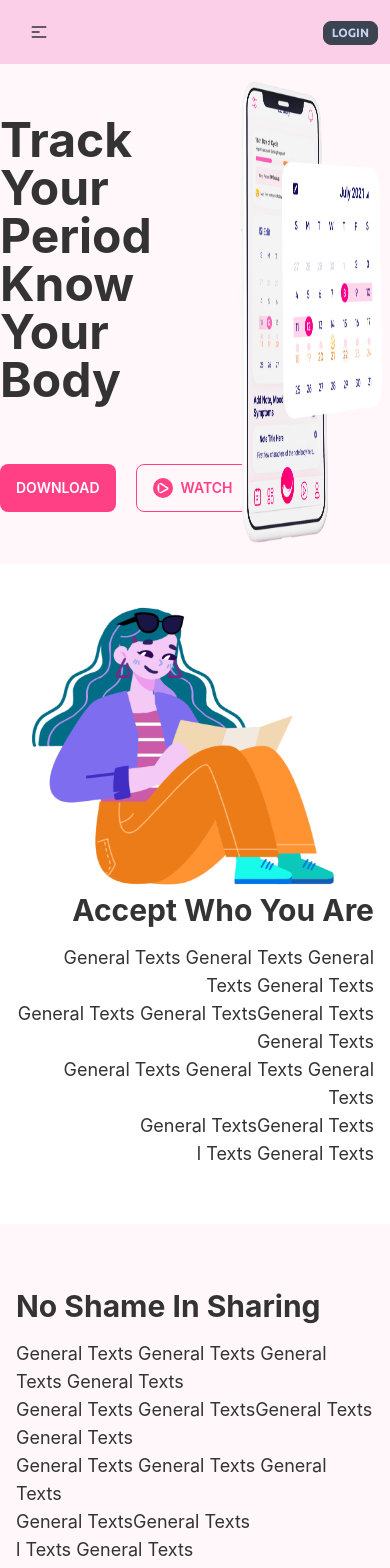
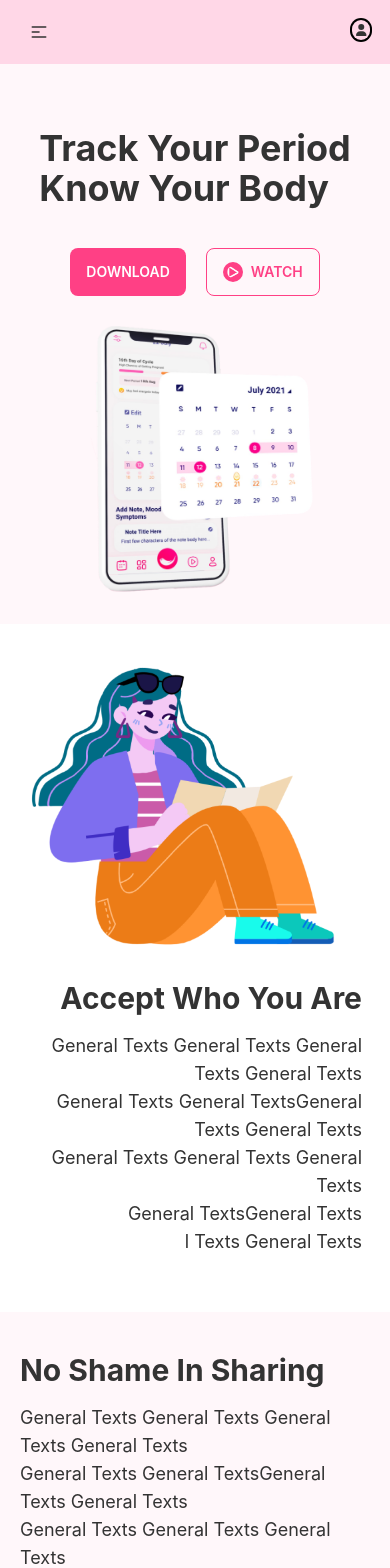
Before and after one commit to shayemhossainMK/chondo, a React (Create React App) app: page / in a window 390 px wide. Shown: the top 1568 px of the page. Built offline with nearby package versions, Linux system fonts and the light colour scheme; no server answers.

Commit message:
new code added

```diff
--- a/src/pages/Blogs/Blogs.js
+++ b/src/pages/Blogs/Blogs.js
@@ -1,6 +1,6 @@
 import React, { useEffect, useState } from "react";
 import BlogContainer from "./BlogContainer";
-
+import pin from "../../imgs/Path.png";
 const Blogs = () => {
   const [blogs, setBlogs] = useState([]);
 
@@ -15,34 +15,23 @@ const Blogs = () => {
         <input
           type="text"
           placeholder="Type Keywords"
-          class="input w-full max-w-xl input-sm border-2 border-primary rounded-full  "
+          class="input w-full max-w-xs md:max-w-xl input-sm border-2 border-primary rounded-full  "
         />
 
         <div className="flex justify-center mt-5 gap-5 w-96 overflow-x-scroll mx-auto px-10 py-2">
           <p className="pl-28"></p>
-          <p className="text-white btn btn-xs btn-primary rounded-full">All</p>
-          <p className="text-white btn btn-xs btn-primary rounded-full">New</p>
-          <p className="text-white btn btn-xs btn-primary rounded-full">
-            Saved
+          <p className="pl-28"></p>
+          <p className=" btn btn-xs btn-accent rounded-full">All</p>
+          <p className=" btn btn-xs btn-accent rounded-full">New</p>
+          <p className="btn btn-xs btn-accent rounded-full">
+            Saved <img className="ml-2" src={pin} alt="" />
           </p>
-          <p className="text-white btn btn-xs btn-primary rounded-full">
-            Topic
-          </p>
-          <p className="text-white btn btn-xs btn-primary rounded-full">
-            Topi2
-          </p>
-          <p className="text-white btn btn-xs btn-primary rounded-full">
-            Topi3
-          </p>
-          <p className="text-white btn btn-xs btn-primary rounded-full">
-            Topi4
-          </p>
-          <p className="text-white btn btn-xs btn-primary rounded-full">
-            Topi5
-          </p>
-          <p className="text-white btn btn-xs btn-primary rounded-full">
-            Topi6
-          </p>
+          <p className=" btn btn-xs btn-accent rounded-full">Topic</p>
+          <p className="btn btn-xs btn-accent rounded-full">Topi2</p>
+          <p className=" btn btn-xs btn-accent rounded-full">Topi3</p>
+          <p className="btn btn-xs btn-accent rounded-full">Topi4</p>
+          <p className=" btn btn-xs btn-accent rounded-full">Topi5</p>
+          <p className=" btn btn-xs btn-accent rounded-full">Topi6</p>
         </div>
       </div>
       <div className="grid grid-cols-1 gap-5 md:w-[800px] mx-auto">
--- a/src/pages/Home/HomeBanner.js
+++ b/src/pages/Home/HomeBanner.js
@@ -6,9 +6,9 @@ const HomeBanner = () => {
   return (
     <div className="bg-[#FFF7FA]">
       <div className="md:py-10">
-        <div className="flex justify-center items-center">
-          <div className="flex flex-col justify-center">
-            <h1 className="text-5xl font-bold mb-5">
+        <div className=" grid grid-cols-1 px-5 md:px-0 pt-16 md:pt-0 md:flex md:justify-center md:items-center">
+          <div className="flex flex-col justify-center items-center md:items-start">
+            <h1 className="text-4xl md:text-5xl font-bold md:mb-5">
               Track Your Period <br /> Know Your Body
             </h1>
             <div className="mt-10 flex ">
@@ -27,7 +27,11 @@ const HomeBanner = () => {
             </div>
           </div>
           <div className="">
-            <img className="h-[500px]" src={bannerImg} alt="" />
+            <img
+              className="h-72 mx-auto my-5 md:my-0 md:h-[500px]"
+              src={bannerImg}
+              alt=""
+            />
           </div>
         </div>
       </div>
--- a/src/pages/Home/HomeContent.js
+++ b/src/pages/Home/HomeContent.js
@@ -9,7 +9,7 @@ const HomeContent = () => {
           <div>
             <img className="h-72" src={homeImg1} alt="" />
           </div>
-          <div className="flex flex-col items-end">
+          <div className="flex flex-col items-end pr-3 md:pr-0 mt-7 md:mt-0">
             <h2 className="text-3xl font-bold">Accept Who You Are</h2>
             <p className="text-end my-4 text-lg">
               General Texts General Texts General Texts General Texts <br />
@@ -21,7 +21,7 @@ const HomeContent = () => {
         </div>
       </div>
       <div className="bg-[#FFF7FA]">
-        <div className="grid grid-cols-1 md:grid-cols-2 md:px-20 px-4 py-16 md:py-20">
+        <div className="grid grid-cols-1 md:grid-cols-2 md:px-20 px-5 py-10">
           <div className="flex flex-col items-start">
             <h2 className="text-3xl font-bold">No Shame In Sharing</h2>
             <p className=" my-4 text-lg">
--- a/src/shared/Login/Login.js
+++ b/src/shared/Login/Login.js
@@ -50,7 +50,7 @@ const Login = () => {
     navigate("/");
   }
   return (
-    <div className="flex justify-center items-center h-screen">
+    <div className="flex justify-center items-center h-[600px] md:h-screen">
       <div className="card flex-shrink-0 w-full max-w-sm shadow-2xl bg-base-100">
         <h1 className="text-xl text-center font-semibold pt-5">Login Please</h1>
         <div className="card-body">
--- a/src/shared/Navbar/Navbar.js
+++ b/src/shared/Navbar/Navbar.js
@@ -14,7 +14,7 @@ const Navbar = () => {
     signOut(auth);
   };
   return (
-    <div className="bg-pink-200 nav-container">
+    <div className="bg-accent nav-container">
       <div className="navbar shadow-xl px-3 md:px-20">
         <div className="navbar-center ">
           <div className="dropdown">
@@ -100,7 +100,10 @@ const Navbar = () => {
             </button>
           ) : (
             <Link to="/login">
-              <button className="btn btn-xs">Login</button>
+              <FontAwesomeIcon
+                className="ring-2 rounded-full p-1 mx-2 ring-black h-3"
+                icon={faUser}
+              ></FontAwesomeIcon>
             </Link>
           )}
         </div>
--- a/src/shared/Signup/Signup.js
+++ b/src/shared/Signup/Signup.js
@@ -39,7 +39,7 @@ const Signup = () => {
   }
   return (
     <div>
-      <div className="flex justify-center items-center h-screen">
+      <div className="flex justify-center items-center  h-[600px] md:h-screen">
         <div className="card flex-shrink-0 w-full max-w-sm shadow-2xl bg-base-100">
           <h1 className="text-xl text-center font-semibold pt-5">Sign Up</h1>
           <div className="card-body">
--- a/tailwind.config.js
+++ b/tailwind.config.js
@@ -10,7 +10,7 @@ module.exports = {
         mytheme: {
           primary: "#FF4085",
           secondary: "#f6d860",
-          accent: "#37cdbe",
+          accent: "#FFD7E7",
           neutral: "#3d4451",
           "base-100": "#ffffff",
         },
```
Also changed, not shown: src/imgs/Path.png (added).
